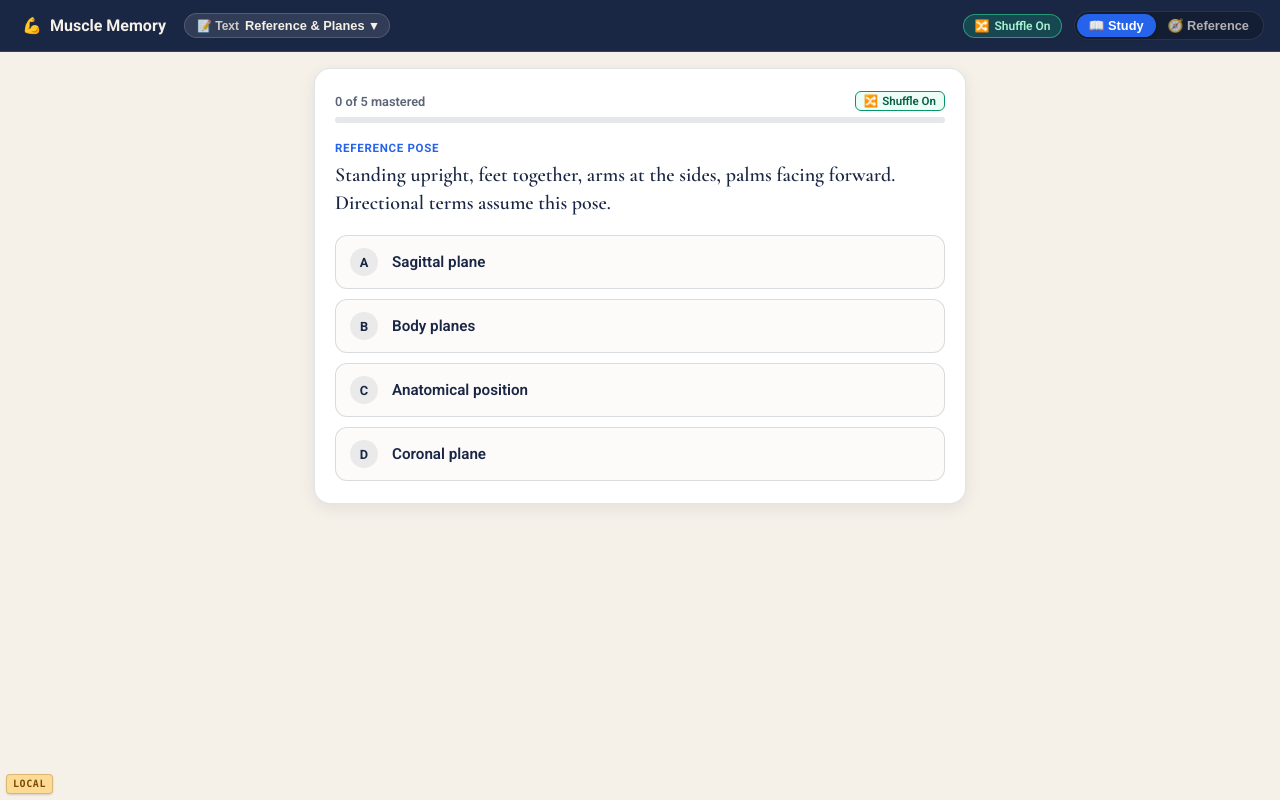
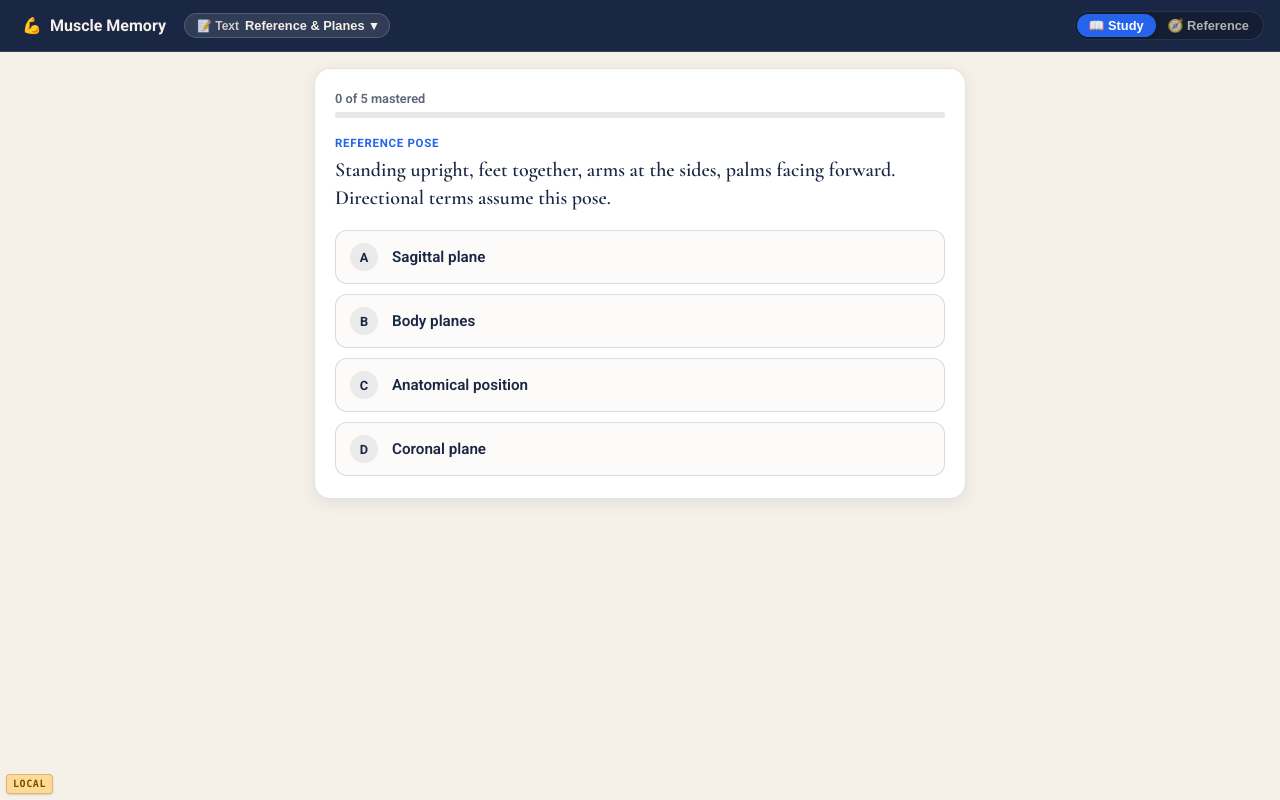
Before and after one commit to LikeMyBread/muscle, a React (Vite) app: page / in a window 1280 px wide. Both pictures are taken after a click on the button 614 px from the left and 470 px from the top of the page. Built offline with nearby package versions, Linux system fonts and the light colour scheme; a web font is replaced by a local one.

Commit message:
Make question shuffling the automatic default behavior without UI controls

```diff
--- a/src/muscle/components/AppHeader.tsx
+++ b/src/muscle/components/AppHeader.tsx
@@ -9,8 +9,6 @@ export default function AppHeader() {
   const activeUnitId = useStudyStore((s) => s.activeUnitId);
   const setNavOpen = useStudyStore((s) => s.setNavOpen);
   const activeQueue = useStudyStore((s) => s.activeQueue);
-  const randomizeOrder = useStudyStore((s) => s.randomizeOrder);
-  const toggleRandomizeOrder = useStudyStore((s) => s.toggleRandomizeOrder);
 
   const activeUnit = getUnitById(activeUnitId);
   const queueProgress = getQueueProgress(activeQueue);
@@ -47,24 +45,6 @@ export default function AppHeader() {
       </div>
 
       <div className="muscle-app-header__right">
-        {appMode === 'study' ? (
-          <button
-            type="button"
-            className={`muscle-app-header__shuffle-btn ${randomizeOrder ? 'is-active' : ''}`}
-            onClick={toggleRandomizeOrder}
-            title={
-              randomizeOrder
-                ? 'Question order: Randomized (click to present in order)'
-                : 'Question order: In order (click to randomize)'
-            }
-            aria-label="Toggle randomize question order"
-            aria-pressed={randomizeOrder}
-          >
-            <span aria-hidden="true">🔀</span>
-            <span className="muscle-app-header__shuffle-text">{randomizeOrder ? 'Shuffle On' : 'In Order'}</span>
-          </button>
-        ) : null}
-
         {appMode === 'study' && queueProgress.inReviewCount > 0 ? (
           <div className="muscle-app-header__queue-badge" title="Mistakes queued for extra practice">
             ⚠️ {queueProgress.inReviewCount} to review
--- a/src/muscle/study/Study3DQuestion.tsx
+++ b/src/muscle/study/Study3DQuestion.tsx
@@ -13,8 +13,6 @@ export default function Study3DQuestion({ question }: { question: StudyQuestion
   const feedback = useStudyStore((s) => s.feedback);
   const activeQueue = useStudyStore((s) => s.activeQueue);
   const resetCameraView = useMuscleStore((s) => s.resetCameraView);
-  const randomizeOrder = useStudyStore((s) => s.randomizeOrder);
-  const toggleRandomizeOrder = useStudyStore((s) => s.toggleRandomizeOrder);
 
   useEffect(() => {
     useMuscleStore.getState().setStudyActive(true);
@@ -73,31 +71,14 @@ export default function Study3DQuestion({ question }: { question: StudyQuestion
         {/* Progress meter */}
         <div className="muscle-study-progress">
           <div className="muscle-study-progress__info">
-            <span className="muscle-study-progress__count">
+            <span>
               {progress.masteredCount} of {progress.totalItems} mastered
             </span>
-            <div className="muscle-study-progress__meta">
-              {progress.inReviewCount > 0 ? (
-                <span className="muscle-study-progress__review">
-                  ⚡ {progress.inReviewCount} in error review
-                </span>
-              ) : null}
-              <button
-                type="button"
-                className={`muscle-study-shuffle-btn ${randomizeOrder ? 'is-active' : ''}`}
-                onClick={toggleRandomizeOrder}
-                title={
-                  randomizeOrder
-                    ? 'Questions randomized (click to present in order)'
-                    : 'Questions presented in order (click to randomize)'
-                }
-                aria-label="Toggle randomize question order"
-                aria-pressed={randomizeOrder}
-              >
-                <span aria-hidden="true">🔀</span>
-                <span>{randomizeOrder ? 'Shuffle On' : 'In Order'}</span>
-              </button>
-            </div>
+            {progress.inReviewCount > 0 ? (
+              <span className="muscle-study-progress__review">
+                ⚡ {progress.inReviewCount} in error review
+              </span>
+            ) : null}
           </div>
           <div
             className="muscle-study-progress__bar"
--- a/src/muscle/study/StudyCurriculumNav.tsx
+++ b/src/muscle/study/StudyCurriculumNav.tsx
@@ -27,8 +27,6 @@ export default function StudyCurriculumNav() {
   const completedUnitIds = useStudyStore((s) => s.completedUnitIds);
   const debugUnlocked = useStudyStore((s) => s.debugUnlocked);
   const toggleDebugUnlock = useStudyStore((s) => s.toggleDebugUnlock);
-  const randomizeOrder = useStudyStore((s) => s.randomizeOrder);
-  const toggleRandomizeOrder = useStudyStore((s) => s.toggleRandomizeOrder);
 
   if (!navOpen) return null;
 
@@ -55,21 +53,8 @@ export default function StudyCurriculumNav() {
           </button>
         </header>
 
-        {/* Debug Unlock and Question Ordering Controls */}
+        {/* Debug Unlock Toggle Bar */}
         <div className="muscle-curriculum-debug-bar">
-          <button
-            type="button"
-            onClick={toggleRandomizeOrder}
-            className={`muscle-study-shuffle-nav-btn ${randomizeOrder ? 'is-active' : ''}`}
-            title={
-              randomizeOrder
-                ? 'Question order: Randomized (click for in-order)'
-                : 'Question order: In order (click to randomize)'
-            }
-            aria-pressed={randomizeOrder}
-          >
-            {randomizeOrder ? '🔀 Questions: Randomized' : '➡️ Questions: In Order'}
-          </button>
           <button
             type="button"
             onClick={toggleDebugUnlock}
--- a/src/muscle/study/StudyTextQuestion.tsx
+++ b/src/muscle/study/StudyTextQuestion.tsx
@@ -12,8 +12,6 @@ export default function StudyTextQuestion({ question }: { question: StudyQuestio
   const nextQuestion = useStudyStore((s) => s.nextQuestion);
   const feedback = useStudyStore((s) => s.feedback);
   const activeQueue = useStudyStore((s) => s.activeQueue);
-  const randomizeOrder = useStudyStore((s) => s.randomizeOrder);
-  const toggleRandomizeOrder = useStudyStore((s) => s.toggleRandomizeOrder);
 
   const progress = getQueueProgress(activeQueue);
   const isAnswered = Boolean(feedback?.answered);
@@ -26,31 +24,14 @@ export default function StudyTextQuestion({ question }: { question: StudyQuestio
       {/* Top progress meter */}
       <div className="muscle-study-progress">
         <div className="muscle-study-progress__info">
-          <span className="muscle-study-progress__count">
+          <span>
             {progress.masteredCount} of {progress.totalItems} mastered
           </span>
-          <div className="muscle-study-progress__meta">
-            {progress.inReviewCount > 0 ? (
-              <span className="muscle-study-progress__review">
-                ⚡ {progress.inReviewCount} in error review
-              </span>
-            ) : null}
-            <button
-              type="button"
-              className={`muscle-study-shuffle-btn ${randomizeOrder ? 'is-active' : ''}`}
-              onClick={toggleRandomizeOrder}
-              title={
-                randomizeOrder
-                  ? 'Questions randomized (click to present in order)'
-                  : 'Questions presented in order (click to randomize)'
-              }
-              aria-label="Toggle randomize question order"
-              aria-pressed={randomizeOrder}
-            >
-              <span aria-hidden="true">🔀</span>
-              <span>{randomizeOrder ? 'Shuffle On' : 'In Order'}</span>
-            </button>
-          </div>
+          {progress.inReviewCount > 0 ? (
+            <span className="muscle-study-progress__review">
+              ⚡ {progress.inReviewCount} in error review
+            </span>
+          ) : null}
         </div>
         <div className="muscle-study-progress__bar" role="progressbar" aria-valuenow={progress.progressPercent} aria-valuemin={0} aria-valuemax={100}>
           <div
--- a/src/muscle/study/StudyUnitComplete.tsx
+++ b/src/muscle/study/StudyUnitComplete.tsx
@@ -13,8 +13,6 @@ export default function StudyUnitComplete() {
   const selectUnit = useStudyStore((s) => s.selectUnit);
   const setNavOpen = useStudyStore((s) => s.setNavOpen);
   const restartCurrentUnit = useStudyStore((s) => s.restartCurrentUnit);
-  const randomizeOrder = useStudyStore((s) => s.randomizeOrder);
-  const toggleRandomizeOrder = useStudyStore((s) => s.toggleRandomizeOrder);
 
   const currentUnit = getUnitById(activeUnitId);
   const graduated = isGraduatedTo3D(completedUnitIds);
@@ -82,18 +80,7 @@ export default function StudyUnitComplete() {
               className="muscle-unit-complete__btn muscle-unit-complete__btn--secondary"
               onClick={restartCurrentUnit}
             >
-              {randomizeOrder ? 'Practice Again (Randomized 🔀)' : 'Practice Again (In Order ➡️)'}
-            </button>
-            <button
-              type="button"
-              className="muscle-unit-complete__btn muscle-unit-complete__btn--secondary"
-              onClick={() => {
-                toggleRandomizeOrder();
-                restartCurrentUnit();
-              }}
-              title="Switch order mode and restart practice"
-            >
-              {randomizeOrder ? 'Switch to In-Order & Practice ➡️' : 'Switch to Randomized & Practice 🔀'}
+              Practice This Unit Again
             </button>
             <button
               type="button"
--- a/src/muscle/study/studyMode.css
+++ b/src/muscle/study/studyMode.css
@@ -328,18 +328,6 @@
   font-size: 0.8rem;
   font-weight: 600;
   color: var(--muscle-muted);
-  gap: 8px;
-}
-
-.muscle-study-progress__count {
-  white-space: nowrap;
-}
-
-.muscle-study-progress__meta {
-  display: flex;
-  align-items: center;
-  gap: 8px;
-  flex-wrap: wrap;
 }
 
 .muscle-study-progress__review {
@@ -348,91 +336,6 @@
   padding: 2px 8px;
   border-radius: 6px;
   font-size: 0.72rem;
-  white-space: nowrap;
-}
-
-.muscle-study-shuffle-btn {
-  display: inline-flex;
-  align-items: center;
-  gap: 4px;
-  background: var(--muscle-cream, #f5f0e8);
-  border: 1px solid var(--muscle-border, #e2e8f0);
-  color: var(--muscle-navy, #1a2744);
-  font-size: 0.72rem;
-  font-weight: 600;
-  padding: 2px 8px;
-  border-radius: 6px;
-  cursor: pointer;
-  transition: all 0.15s ease;
-  font-family: inherit;
-  white-space: nowrap;
-}
-
-.muscle-study-shuffle-btn:hover {
-  background: #ffffff;
-  border-color: var(--muscle-lapis, #2563eb);
-  color: var(--muscle-lapis, #2563eb);
-}
-
-.muscle-study-shuffle-btn.is-active {
-  background: #ecfdf5;
-  border-color: var(--muscle-emerald, #059669);
-  color: #065f46;
-}
-
-.muscle-app-header__shuffle-btn {
-  display: inline-flex;
-  align-items: center;
-  gap: 5px;
-  background: rgba(255, 255, 255, 0.08);
-  border: 1px solid rgba(255, 255, 255, 0.18);
-  color: var(--muscle-cream, #f5f0e8);
-  font-size: 0.75rem;
-  font-weight: 600;
-  padding: 4px 10px;
-  border-radius: 16px;
-  cursor: pointer;
-  transition: all 0.15s ease;
-  font-family: inherit;
-  white-space: nowrap;
-}
-
-.muscle-app-header__shuffle-btn:hover {
-  background: rgba(255, 255, 255, 0.16);
-  border-color: rgba(255, 255, 255, 0.32);
-}
-
-.muscle-app-header__shuffle-btn.is-active {
-  background: rgba(16, 185, 129, 0.22);
-  border-color: rgba(52, 211, 153, 0.6);
-  color: #a7f3d0;
-}
-
-.muscle-study-shuffle-nav-btn {
-  display: inline-flex;
-  align-items: center;
-  gap: 6px;
-  padding: 5px 12px;
-  font-size: 0.8rem;
-  font-weight: 600;
-  border-radius: 8px;
-  border: 1px solid #cbd5e1;
-  background: #ffffff;
-  color: #334155;
-  cursor: pointer;
-  transition: all 0.15s ease;
-  font-family: inherit;
-}
-
-.muscle-study-shuffle-nav-btn:hover {
-  border-color: #64748b;
-  background: #f1f5f9;
-}
-
-.muscle-study-shuffle-nav-btn.is-active {
-  background: #ecfdf5;
-  border-color: var(--muscle-emerald, #059669);
-  color: #065f46;
 }
 
 .muscle-study-progress__bar {
--- a/src/muscle/study/useStudyStore.ts
+++ b/src/muscle/study/useStudyStore.ts
@@ -15,7 +15,6 @@ import {
   recordIncorrectAnswer,
   isQueueComplete,
   getQueueProgress,
-  reorderQueue,
 } from './studyQueue';
 import { generateQuestionForTarget } from './questionGenerator';
 import type { AppMode, QueueItem, StudyAnswerFeedback, StudyQuestion, StudyUnit } from './types';
@@ -24,7 +23,6 @@ const STORAGE_KEY_COMPLETED_UNITS = 'muscle_study_completed_units_v1';
 const STORAGE_KEY_ACTIVE_UNIT = 'muscle_study_active_unit_v1';
 const STORAGE_KEY_APP_MODE = 'muscle_app_mode_v1';
 const STORAGE_KEY_DEBUG_UNLOCK = 'muscle_debug_unlock_curriculum_v1';
-const STORAGE_KEY_RANDOMIZE_ORDER = 'muscle_study_randomize_order_v1';
 
 export function isDebugUnlockRequested(): boolean {
   if (typeof window === 'undefined') return false;
@@ -117,34 +115,11 @@ function saveStoredActiveUnit(unitId: string): void {
   }
 }
 
-function loadStoredRandomizeOrder(): boolean {
-  if (typeof window === 'undefined') return true;
-  try {
-    const raw = localStorage.getItem(STORAGE_KEY_RANDOMIZE_ORDER);
-    if (raw !== null) {
-      return raw === 'true';
-    }
-    return true; // Default to true so questions are randomized by default
-  } catch {
-    return true;
-  }
-}
-
-function saveStoredRandomizeOrder(randomize: boolean): void {
-  if (typeof window === 'undefined') return;
-  try {
-    localStorage.setItem(STORAGE_KEY_RANDOMIZE_ORDER, randomize ? 'true' : 'false');
-  } catch {
-    // Ignore storage quota
-  }
-}
-
 export interface StudyStoreState {
   appMode: AppMode;
   activeUnitId: string;
   completedUnitIds: string[];
   debugUnlocked: boolean;
-  randomizeOrder: boolean;
   activeQueue: QueueItem[];
   currentQuestion: StudyQuestion | null;
   lastTargetId: string | null;
@@ -156,8 +131,6 @@ export interface StudyStoreState {
   setNavOpen: (open: boolean) => void;
   setDebugUnlock: (unlocked: boolean) => void;
   toggleDebugUnlock: () => void;
-  setRandomizeOrder: (randomize: boolean) => void;
-  toggleRandomizeOrder: () => void;
   selectUnit: (unitId: string) => void;
   submitAnswer: (choiceId: string) => void;
   nextQuestion: () => void;
@@ -170,7 +143,6 @@ export const useStudyStore = create<StudyStoreState>((set, get) => {
   const initialAppMode = loadStoredAppMode();
   const initialActiveUnitId = loadStoredActiveUnit();
   const initialDebugUnlocked = isDebugUnlockRequested();
-  const initialRandomizeOrder = loadStoredRandomizeOrder();
   if (initialDebugUnlocked) {
     useMuscleStore.getState().setDebugCurriculumUnlocked(true);
   }
@@ -183,7 +155,6 @@ export const useStudyStore = create<StudyStoreState>((set, get) => {
     activeUnitId: initialActiveUnitId,
     completedUnitIds: initialCompleted,
     debugUnlocked: initialDebugUnlocked,
-    randomizeOrder: initialRandomizeOrder,
     activeQueue: [],
     currentQuestion: null,
     lastTargetId: null,
@@ -200,21 +171,6 @@ export const useStudyStore = create<StudyStoreState>((set, get) => {
     toggleDebugUnlock: () => {
       const next = !get().debugUnlocked;
       get().setDebugUnlock(next);
-    },
-
-    setRandomizeOrder: (randomize: boolean) => {
-      saveStoredRandomizeOrder(randomize);
-      const { activeQueue, activeUnitId } = get();
-      const unit = getUnitById(activeUnitId);
-      const updatedQueue = reorderQueue(activeQueue, randomize, unit?.itemIds);
-      set({
-        randomizeOrder: randomize,
-        activeQueue: updatedQueue,
-      });
-    },
-
-    toggleRandomizeOrder: () => {
-      get().setRandomizeOrder(!get().randomizeOrder);
     },
 
     setAppMode: (mode: AppMode) => {
@@ -268,9 +224,8 @@ export const useStudyStore = create<StudyStoreState>((set, get) => {
       if (!unit) return;
 
       saveStoredActiveUnit(unitId);
-      const randomize = get().randomizeOrder;
-      const queue = createInitialQueue(unit.itemIds, { randomize });
-      const nextTarget = getNextQueueTarget(queue, null, { randomize });
+      const queue = createInitialQueue(unit.itemIds);
+      const nextTarget = getNextQueueTarget(queue);
       const firstQuestion = nextTarget ? generateQuestionForTarget(nextTarget.id, unit) : null;
 
       set({
@@ -387,9 +342,7 @@ export const useStudyStore = create<StudyStoreState>((set, get) => {
       }
 
       // Next question from queue
-      const nextTarget = getNextQueueTarget(activeQueue, lastTargetId, {
-        randomize: get().randomizeOrder,
-      });
+      const nextTarget = getNextQueueTarget(activeQueue, lastTargetId);
       if (!nextTarget) {
         set({ unitCompleted: true });
         return;
```
Also changed, not shown: src/muscle/study/studyQueue.ts (+9 -56 lines), 2 other files (tests, documents, lock files or other folders).
